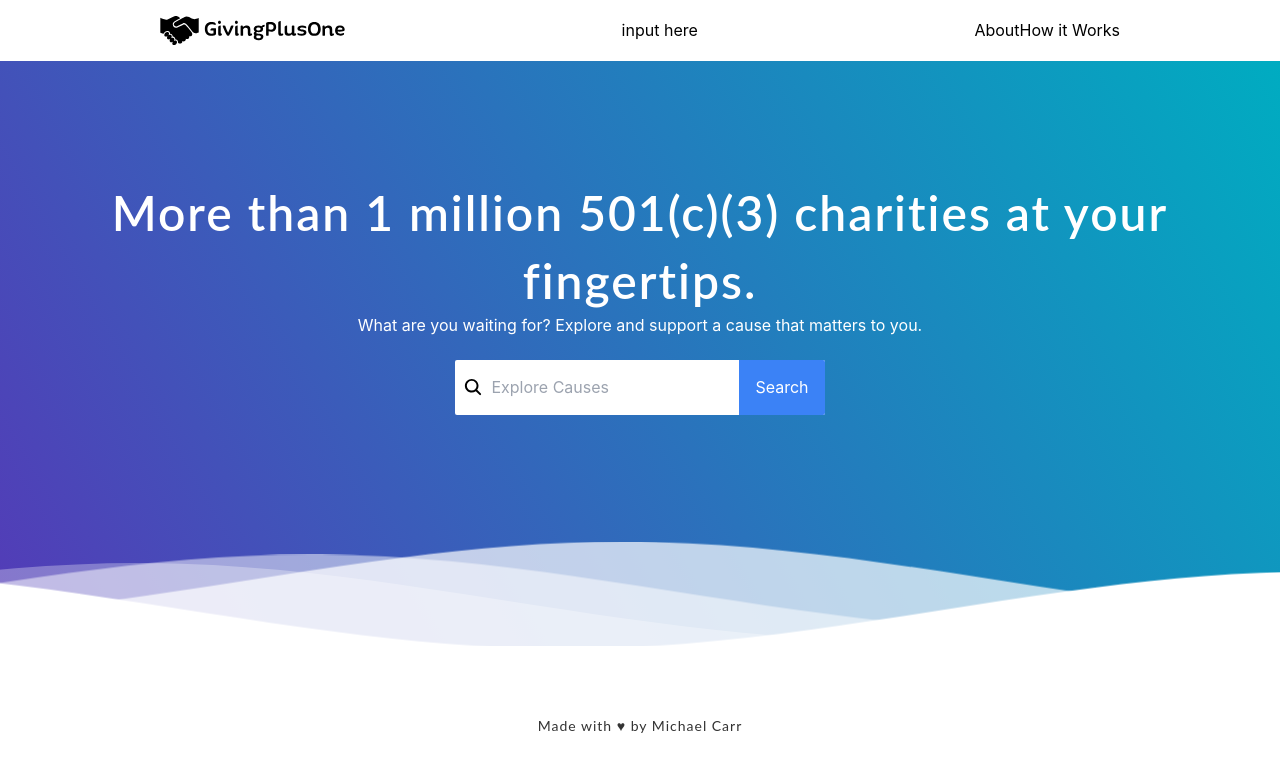
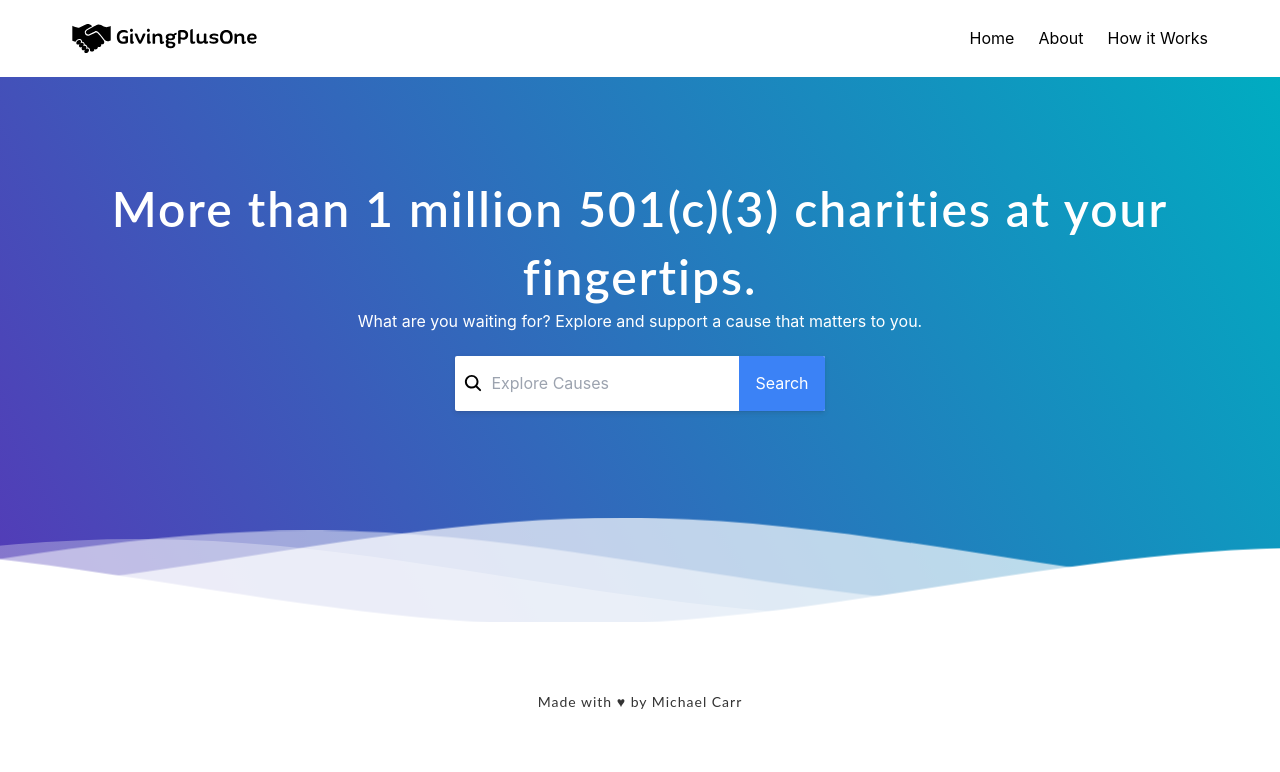
Before and after one commit to Michael-c7/GivingPlusOne, a React (Vite) app: page / in a window 1280 px wide. Shown: the top 772 px of the page. Built offline with nearby package versions, Linux system fonts and the light colour scheme.

Commit message:
did some fixes for the home index.css

```diff
--- a/src/components/Navbar.jsx
+++ b/src/components/Navbar.jsx
@@ -1,24 +1,32 @@
 import React from 'react'
-import { Link } from 'react-router-dom'
+import { Link,  useLocation } from 'react-router-dom'
 
 import givingPlusOneLogo from "../assets/images/givingPlusOneLogo.svg"
+import SearchInput from './SearchInput'
+
+
 
 const Navbar = () => {
-
+  const location = useLocation()
+  // hide on the homepage because the homepage has a search bar on it already
+  let isNavbarSearchInputShown = location.pathname === "/"
 
   return (
-    <nav>
+    <nav className='shadow-[rgba(50,_50,_105,_0.15)_0px_2px_5px_0px,_rgba(0,_0,_0,_0.05)_0px_1px_1px_0px]'>
       {/* container */}
-      <div className='flex p-4  mx-36'>
-        <Link to="/"  className='mr-auto'>
+      <div className='flex  flex-col sm:flex-row  justify-between items-center p-6 mx-12'>
+        <Link to="/"  className=''>
           <img src={givingPlusOneLogo} className="w-[90vw] max-w-[185px]" alt="givingPlusOne logo"/>
         </Link>
         {/* show input when not on the homepage */}
-        <div>input here</div>
+        {/* <div className={isNavbarSearchInputShown ? "hidden" : "block"}>
+          <SearchInput />
+        </div> */}
 
         {/* links */}
-        <div className='ml-auto'>
-          <Link to="about">About</Link>
+        <div className=' sm:mt-0 mt-2'>
+          <Link to="/">Home</Link>
+          <Link to="about" className='mx-6'>About</Link>
           <Link to="howItWorks">How it Works</Link>
         </div>
       </div>
--- /dev/null
+++ b/src/components/SearchInput.jsx
@@ -0,0 +1,16 @@
+import React from 'react'
+import { IoSearch } from "react-icons/io5";
+
+const SearchInput = () => {
+  return (
+    <div className='flex-center'>
+        <form className='flex-center bg-white rounded-sm shadow-[rgba(50,_50,_50,_0.15)_0px_2px_5px_0px,_rgba(0,_0,_0,_0.05)_0px_1px_1px_0px]'>
+            <label className='text-black mx-2 text-xl' htmlFor="search"><IoSearch/></label>
+            <input type="text" name="search" id="search" className='text-black focus:outline-0' placeholder='Explore Causes' autoComplete="off"/>
+            <button type="submit" className='btn-main rounded-l-none'>Search</button>
+        </form>
+    </div>
+  )
+}
+
+export default SearchInput
--- a/src/index.css
+++ b/src/index.css
@@ -98,13 +98,13 @@ p {
 }
 
 .inner-header {
-  height:59vh;
+  height:54vh;
   width:100%;
   margin: 0;
   padding: 0;
 }
 
-.flex { /*Flexbox for containers*/
+.flex-center { /*Flexbox for containers*/
   display: flex;
   justify-content: center;
   align-items: center;
--- a/src/pages/Home.jsx
+++ b/src/pages/Home.jsx
@@ -1,36 +1,18 @@
 import React from 'react'
 import { IoSearch } from "react-icons/io5";
 
+import SearchInput from '../components/SearchInput';
 
 const Home = () => {
   return (
     <div id='homepage'>
-      {/* <div className='absolute'>
-        <h1>More than 1 million 501(c)(3) charities at your fingertips.</h1>
-        <h2>What are you waiting for? Explore and support a cause that matters to you.</h2>
-        <form>
-          <label>icon</label>
-          <input type="text" name="" id="" />
-          <button type="submit" className='btn-main'>Search</button>
-        </form>
-      </div> */}
-
-
-
         <div className="header">
             {/* <!--Content before waves--> */}
-            <div className="inner-header flex">
+            <div className="inner-header flex-center">
               <div>
-              <h1  className=' font-semibold'>More than 1 million 501(c)(3) charities at your fingertips.</h1>
-              <h2 className="mb-6">What are you waiting for? Explore and support a cause that matters to you.</h2>
-              <div className='flex'>
-                <form className='flex bg-white rounded-sm'>
-                  <label className='text-black mx-2 text-xl' htmlFor="search"><IoSearch/></label>
-                  <input type="text" name="search" id="search" className=' text-black' placeholder='Explore Causes' />
-                  <button type="submit" className='btn-main rounded-l-none'>Search</button>
-                </form>
-              </div>
-
+                <h1 className='font-semibold'>More than 1 million 501(c)(3) charities at your fingertips.</h1>
+                <h2 className="mb-6">What are you waiting for? Explore and support a cause that matters to you.</h2>
+                <SearchInput/>
               </div>
             </div>
 
@@ -54,7 +36,7 @@ const Home = () => {
         {/* <!--Header ends--> */}
 
         {/* <!--Content starts--> */}
-        <footer className="content flex">
+        <footer className="content flex-center">
             <p>Made with &#9829; by Michael Carr</p>
         </footer>
         {/* <!--Content ends--> */}
```
